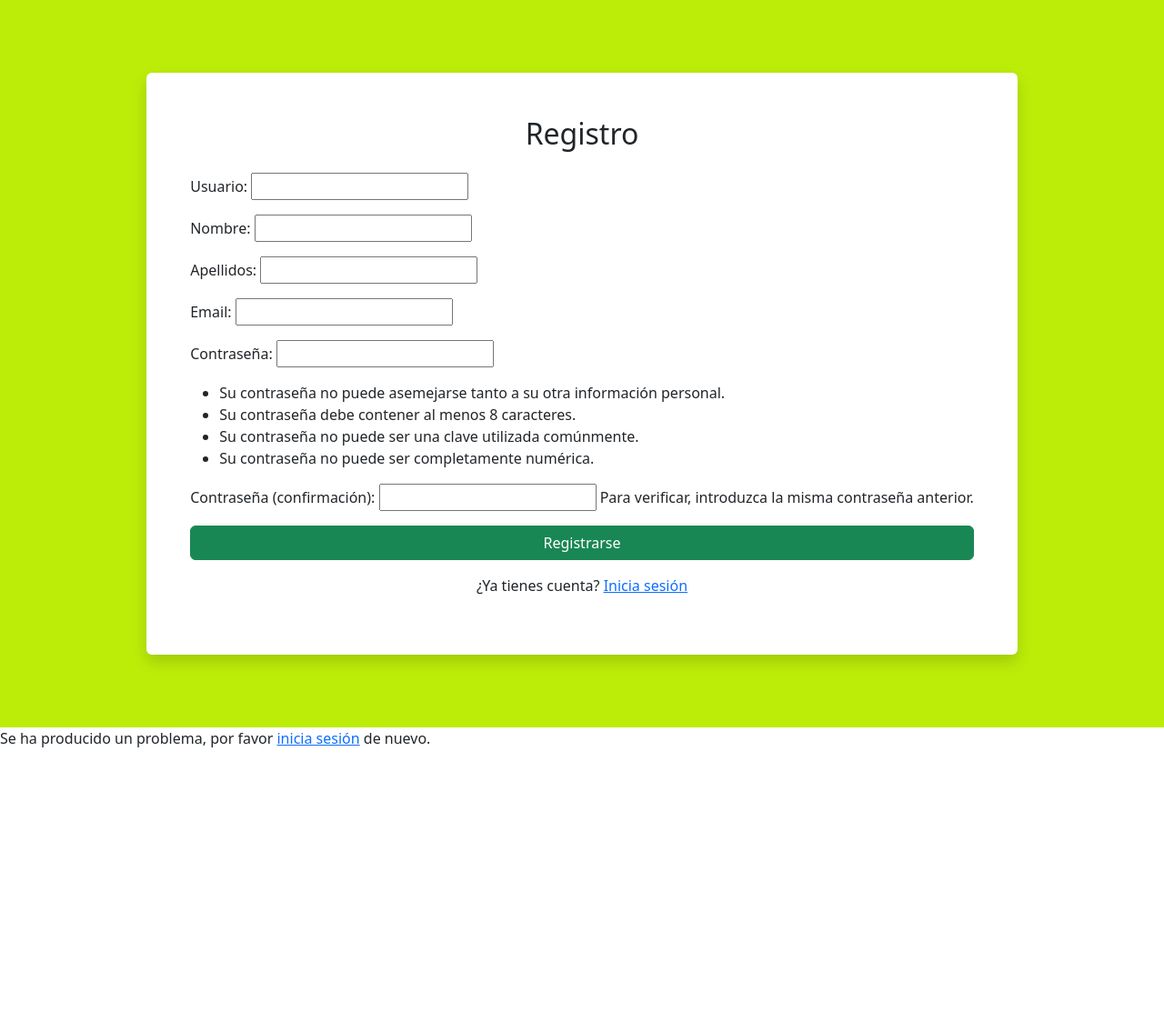
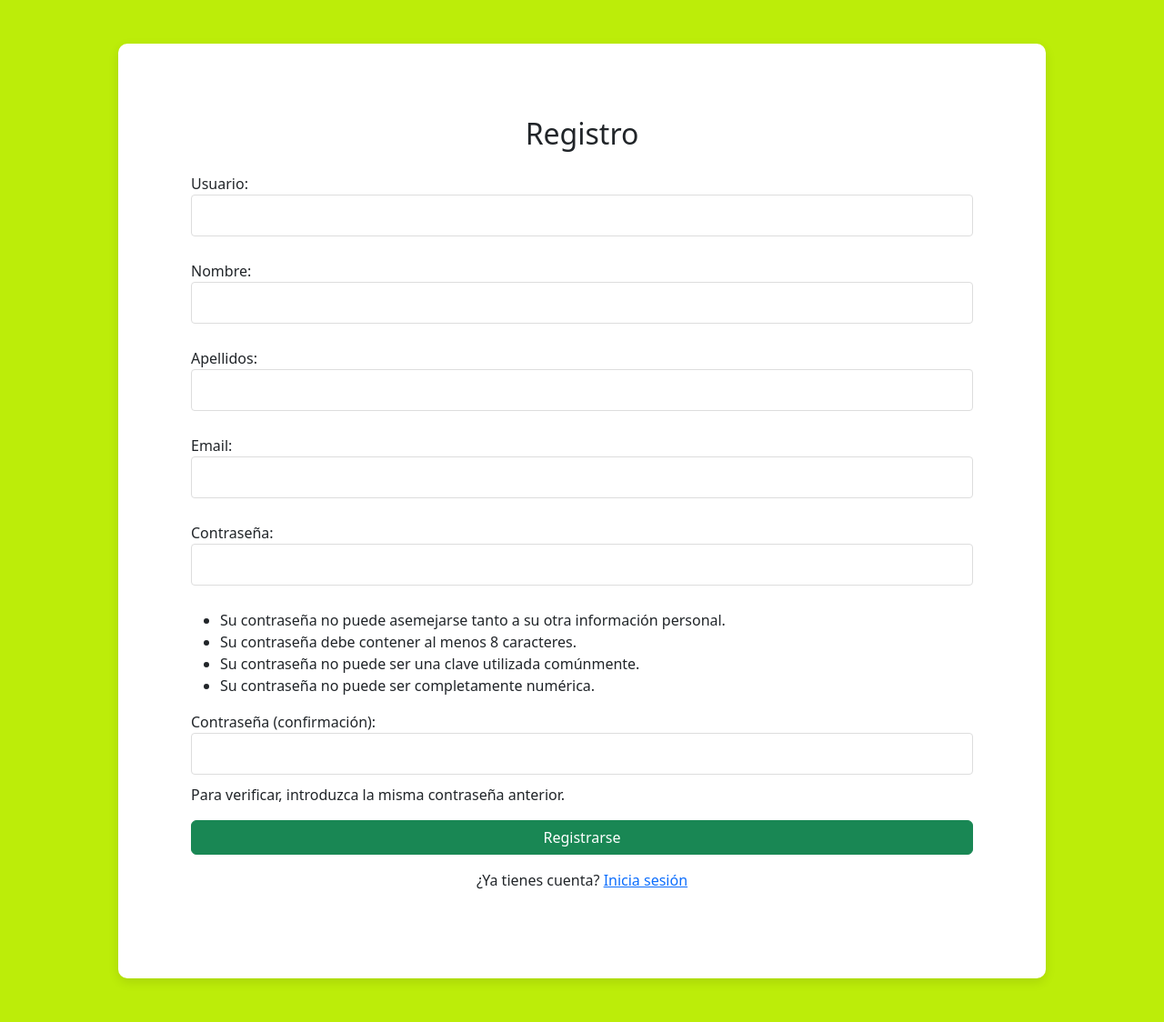
Before and after one commit to msuafue034/projectoPersonal, a Django app: page /accounts/registro/ in a window 1280 px wide. Shown: the whole page at 91% size. Before the commit the page ends 822 px from the top, so only its background shows below. Run offline with Django 5.2, Linux system fonts and the light colour scheme.

Commit message:
20/01 - ESTILOS DE FORMULARIOS (Registro y Login)

```diff
--- a/fitt/static/css/styles.css
+++ b/fitt/static/css/styles.css
@@ -30,3 +30,41 @@
 .card {
   border-radius: 10px;
 }
+
+.form-group input,
+.form-group select,
+.form-group textarea {
+    width: 100%;
+    padding: 10px;
+    margin-bottom: 10px;
+    border-radius: 4px;
+    border: 1px solid #ddd;
+}
+
+body {
+  background-color: #bced09;
+  height: 100%;
+  margin: 0;
+}
+
+.container {
+  min-height: 90%;
+  display: flex;
+  justify-content: center;
+  align-items: center;
+}
+
+.content {
+  padding: 5rem;
+  margin: 3rem;
+  background-color: white;
+  border-radius: 10px;
+  box-shadow: 0px 4px 12px rgba(0, 0, 0, 0.1);
+}
+
+form {
+  display: flex;
+  flex-direction: column;
+  justify-content: space-between;
+  flex-grow: 1;
+}
--- a/fitt/templates/fitt/base.html
+++ b/fitt/templates/fitt/base.html
@@ -1,3 +1,5 @@
+{% load static %}
+
 <!DOCTYPE html>
 <html lang="es">
 <head>
@@ -5,21 +7,9 @@
   <meta name="viewport" content="width=device-width, initial-scale=1.0">
   <title>Dashboard</title>
   <link href="https://cdn.jsdelivr.net/npm/bootstrap@5.3.0-alpha3/dist/css/bootstrap.min.css" rel="stylesheet">
-  <link rel="stylesheet" href="css/styles.css">
+  <link rel="stylesheet" type="text/css" href="{% static 'css/styles.css' %}">
 </head>
     <body>
         {% block contenido %}{% endblock %}
-
-        {% block login %}
-        {% if user.is_authenticated %}
-            <p>¡{{ user.username }}!</p>
-            <form action="{% url 'logout' %}" method="post">
-                {% csrf_token %}
-                <button type="submit" class="">Cerrar Sesión</button>
-            </form>
-        {% else %}
-            <p>Se ha producido un problema, por favor <a href="{% url 'login' %}">inicia sesión</a> de nuevo.</p>
-        {% endif %}
-    {% endblock %}
     </body>
 </html>
--- a/fitt/templates/registration/registro.html
+++ b/fitt/templates/registration/registro.html
@@ -1,15 +1,19 @@
 {% extends "fitt/base.html" %}
 
 {% block contenido %}
-<div class="d-flex align-items-center justify-content-center" style="height: 100vh; background-color: #bced09;">
-    <div class="p-5 bg-white rounded shadow">
+
+<div class="container">
+    <div class="content">
         <h2 class="mb-4 text-center">Registro</h2>
         <form method="post">
             {% csrf_token %}
-            {{ form.as_p }}
+            <div class="form-group">
+                {{ form.as_p }}
+            </div>
             <button type="submit" class="btn btn-success w-100">Registrarse</button>
         </form>
         <p class="mt-3 text-center">¿Ya tienes cuenta? <a href="{% url 'login' %}">Inicia sesión</a></p>
     </div>
 </div>
+
 {% endblock %}
--- a/fitt/urls.py
+++ b/fitt/urls.py
@@ -3,7 +3,7 @@
 from .views import *
 
 urlpatterns = [
-    path('',views.index, name='index'),   # Registro de actividades
+    path('',views.index, name='login'),
     path('accounts/registro/', RegistroView.as_view(), name="registroUsuario"), # Registro de usuario en la web
     path('accounts/login/', CustomLoginView.as_view(), name='login'),
     path('accounts/logout/', CustomLogoutView.as_view(), name='logout'),
--- a/proyectoPersonal/settings.py
+++ b/proyectoPersonal/settings.py
@@ -118,7 +118,7 @@
 # Static files (CSS, JavaScript, Images)
 # https://docs.djangoproject.com/en/5.1/howto/static-files/
 
-STATIC_URL = 'static/'
+STATIC_URL = '/static/'
 
 # Default primary key field type
 # https://docs.djangoproject.com/en/5.1/ref/settings/#default-auto-field
--- a/pruebas y docs/registro.txt
+++ b/pruebas y docs/registro.txt
@@ -102,4 +102,4 @@
 
 ################## HACER: ##################
 
--  Login/logout/registro
+-  Login/logout/registro --> Ajustar divs más pequeños sin que se desborde el contenido
```
